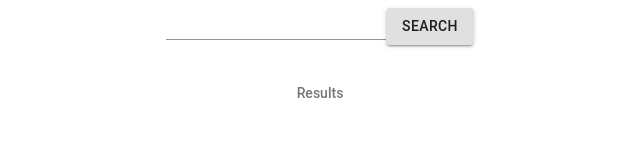
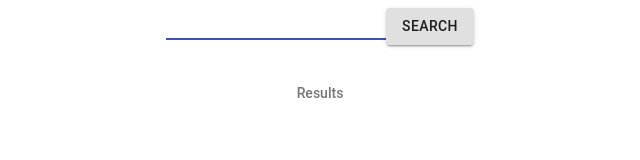
Before and after one commit to rhomatt/YetAnotherRadicalLookup, a React app in the folder yarl/frontend/: page / in a window 1280 px wide. Shown: the top 160 px of the page, without its empty margins (320-960 px from the left). Built offline with nearby package versions, Linux system fonts and the light colour scheme; the HTML template or start-up script is replaced by a standard one.

Commit message:
autofocus the text bar

```diff
--- a/yarl/frontend/src/components/SearchBar.js
+++ b/yarl/frontend/src/components/SearchBar.js
@@ -24,7 +24,7 @@ export default class SearchBar extends React.Component{
 		return <Grid container spacing={2}>
 					<Grid item xs={12} align="center">
 						<form onSubmit={e => this.getSearchResults(e)}>
-							<TextField onChange={(e) => this.setState({searchexp: e.target.value})}/>
+							<TextField autoFocus onChange={(e) => this.setState({searchexp: e.target.value})}/>
 							<Button variant="contained" onClick={e => this.getSearchResults(e)}>Search</Button>
 						</form>
 					</Grid>
```
